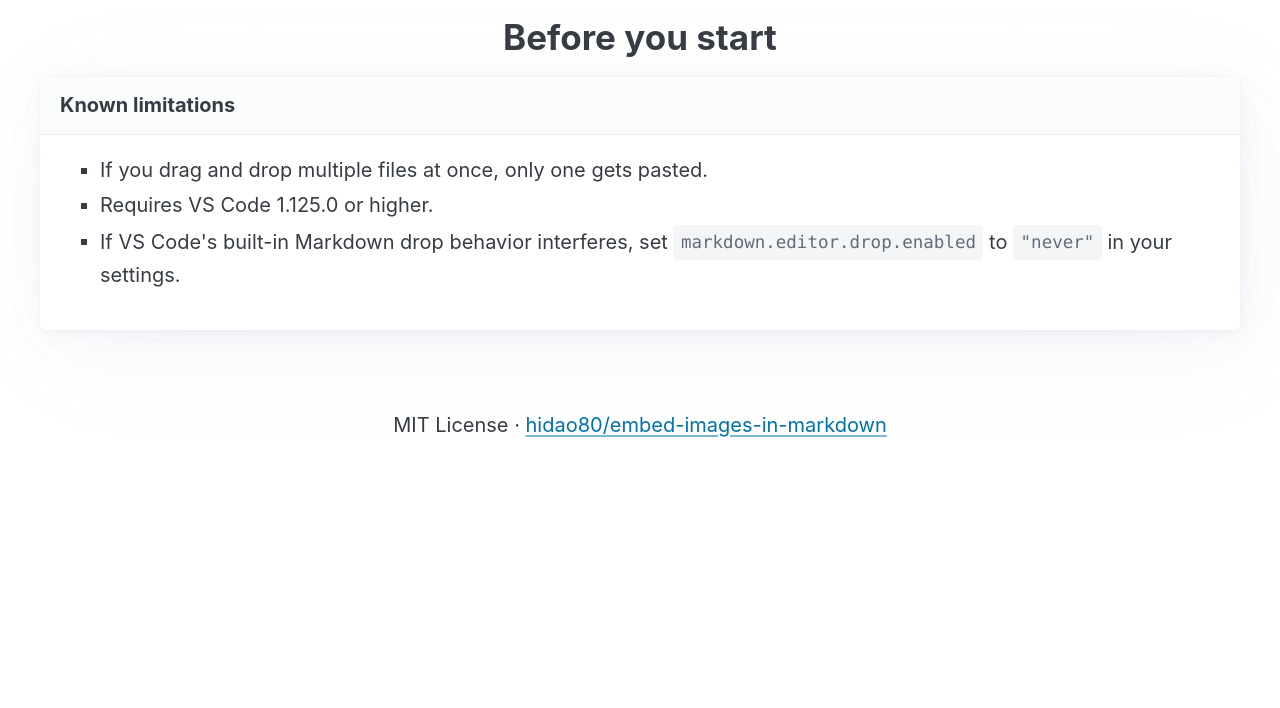
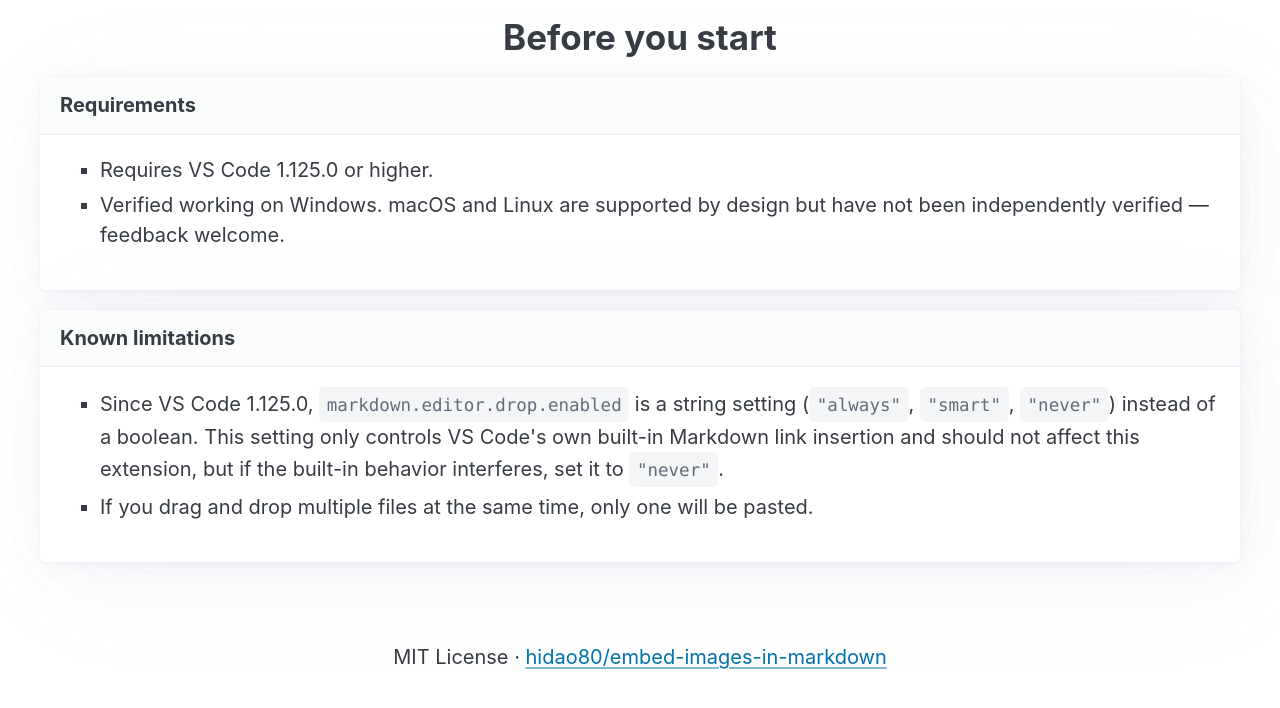
Before and after one commit to hidao80/embed-images-in-markdown, a website: page docs/index.html in a window 1280 px wide. Shown: the part 1724-2432 px from the top of the page. Before the commit the page ends 2224 px from the top, so only its background shows below. Drawn offline with nearby package versions, Linux system fonts and the light colour scheme.

Commit message:
docs: update requirements and known limitations in documentation

```diff
--- a/docs/index.html
+++ b/docs/index.html
@@ -116,11 +116,17 @@
     <section>
       <h2 class="section-title">Before you start</h2>
       <article>
+        <header><strong>Requirements</strong></header>
+        <ul>
+          <li>Requires VS Code 1.125.0 or higher.</li>
+          <li>Verified working on Windows. macOS and Linux are supported by design but have not been independently verified — feedback welcome.</li>
+        </ul>
+      </article>
+      <article>
         <header><strong>Known limitations</strong></header>
         <ul>
-          <li>If you drag and drop multiple files at once, only one gets pasted.</li>
-          <li>Requires VS Code 1.125.0 or higher.</li>
-          <li>If VS Code's built-in Markdown drop behavior interferes, set <code>markdown.editor.drop.enabled</code> to <code>"never"</code> in your settings.</li>
+          <li>Since VS Code 1.125.0, <code>markdown.editor.drop.enabled</code> is a string setting (<code>"always"</code>, <code>"smart"</code>, <code>"never"</code>) instead of a boolean. This setting only controls VS Code's own built-in Markdown link insertion and should not affect this extension, but if the built-in behavior interferes, set it to <code>"never"</code>.</li>
+          <li>If you drag and drop multiple files at the same time, only one will be pasted.</li>
         </ul>
       </article>
     </section>
--- a/docs/llms.txt
+++ b/docs/llms.txt
@@ -9,11 +9,12 @@ It also supports dragging image files from the VS Code Explorer view, and pastin
 ## Requirements
 
 - Visual Studio Code version 1.125.0 or higher.
+- Verified working on Windows. macOS and Linux are supported by design but have not been independently verified.
 
 ## Known limitations
 
+- Since VS Code 1.125.0, `markdown.editor.drop.enabled` is a string setting (`"always"`, `"smart"`, `"never"`) instead of a boolean. This setting only controls VS Code's own built-in Markdown link insertion and should not affect this extension, but if the built-in behavior interferes, set it to `"never"`.
 - If multiple files are dragged and dropped at the same time, only one is pasted.
-- If VS Code's built-in Markdown drop behavior interferes, set `markdown.editor.drop.enabled` to `"never"` in your settings.
 
 ## Docs
 
```
